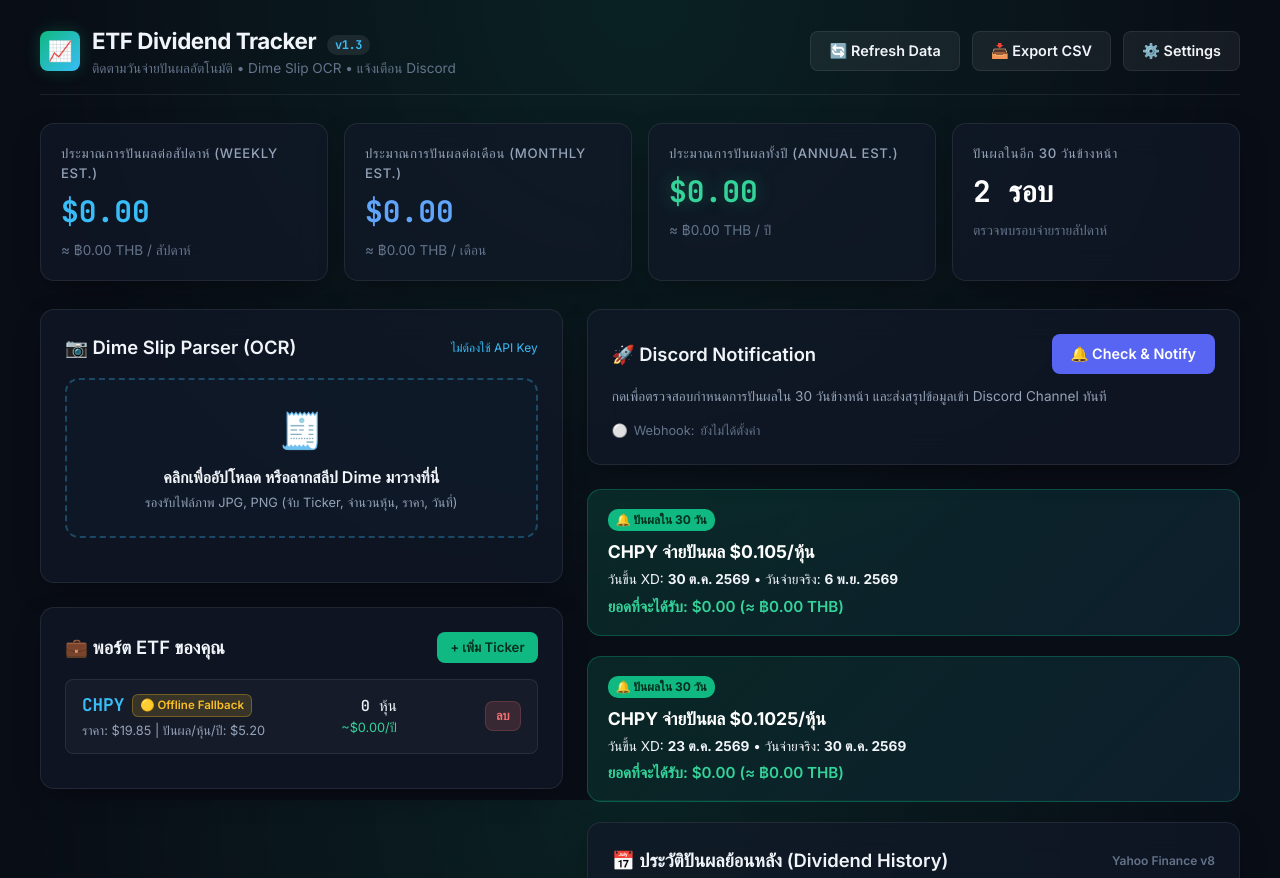
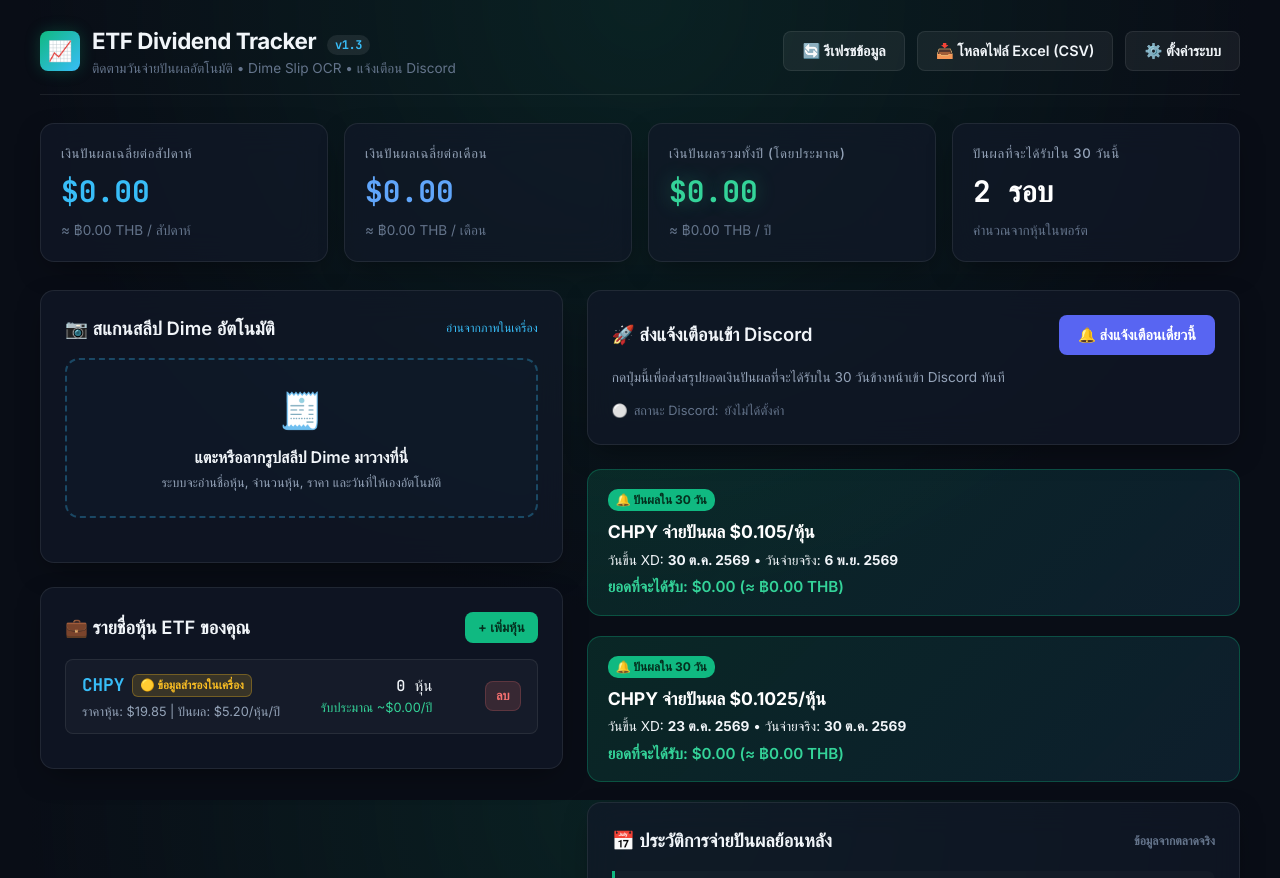
Before and after one commit to Hosxiz/ETF-Dividend-Tracker-Cloud-Auto-Sync, a plain HTML site: page index.html in a window 1280 px wide. Shown: the top 878 px of the page. Drawn offline with Linux system fonts and the light colour scheme; no server answers.

Commit message:
style: simplify UI labels and badges to friendly Thai language

```diff
--- a/index.html
+++ b/index.html
@@ -29,33 +29,33 @@
         </div>
       </div>
       <div class="header-actions">
-        <button id="btn-refresh-data" class="btn btn-secondary" title="รีเฟรชข้อมูลปันผลและราคาล่าสุด">🔄 Refresh Data</button>
-        <button id="btn-export-csv" class="btn btn-secondary" title="ส่งออกข้อมูลพอร์ตเป็น CSV">📥 Export CSV</button>
-        <button id="btn-open-settings" class="btn btn-secondary" title="ตั้งค่า Discord Webhook">⚙️ Settings</button>
+        <button id="btn-refresh-data" class="btn btn-secondary" title="ดึงข้อมูลราคาและปันผลล่าสุด">🔄 รีเฟรชข้อมูล</button>
+        <button id="btn-export-csv" class="btn btn-secondary" title="ดาวน์โหลดข้อมูลเป็นไฟล์ Excel">📥 โหลดไฟล์ Excel (CSV)</button>
+        <button id="btn-open-settings" class="btn btn-secondary" title="ตั้งค่าการแจ้งเตือน">⚙️ ตั้งค่าระบบ</button>
       </div>
     </header>
 
     <!-- KPI Summary Grid -->
     <section class="kpi-grid">
       <div class="glass-panel kpi-card">
-        <span class="kpi-label">ประมาณการปันผลต่อสัปดาห์ (Weekly Est.)</span>
+        <span class="kpi-label">เงินปันผลเฉลี่ยต่อสัปดาห์</span>
         <div id="kpi-weekly-usd" class="kpi-value" style="color: #38BDF8;">$0.00</div>
-        <div id="kpi-weekly-thb" class="kpi-sub">≈ ฿0.00 THB / สัปดาห์</div>
+        <div id="kpi-weekly-thb" class="kpi-sub">≈ ฿0.00 บาท / สัปดาห์</div>
       </div>
       <div class="glass-panel kpi-card">
-        <span class="kpi-label">ประมาณการปันผลต่อเดือน (Monthly Est.)</span>
+        <span class="kpi-label">เงินปันผลเฉลี่ยต่อเดือน</span>
         <div id="kpi-monthly-usd" class="kpi-value" style="color: #60A5FA;">$0.00</div>
-        <div id="kpi-monthly-thb" class="kpi-sub">≈ ฿0.00 THB / เดือน</div>
+        <div id="kpi-monthly-thb" class="kpi-sub">≈ ฿0.00 บาท / เดือน</div>
       </div>
       <div class="glass-panel kpi-card">
-        <span class="kpi-label">ประมาณการปันผลทั้งปี (Annual Est.)</span>
+        <span class="kpi-label">เงินปันผลรวมทั้งปี (โดยประมาณ)</span>
         <div id="kpi-annual-usd" class="kpi-value emerald">$0.00</div>
-        <div id="kpi-annual-thb" class="kpi-sub">≈ ฿0.00 THB / ปี</div>
+        <div id="kpi-annual-thb" class="kpi-sub">≈ ฿0.00 บาท / ปี</div>
       </div>
       <div class="glass-panel kpi-card">
-        <span class="kpi-label">ปันผลในอีก 30 วันข้างหน้า</span>
+        <span class="kpi-label">ปันผลที่จะได้รับใน 30 วันนี้</span>
         <div id="kpi-upcoming-count" class="kpi-value">0 รอบ</div>
-        <div id="kpi-upcoming-sub" class="kpi-sub">ตรวจพบรอบจ่ายรายสัปดาห์</div>
+        <div id="kpi-upcoming-sub" class="kpi-sub">คำนวณจากหุ้นในพอร์ต</div>
       </div>
     </section>
 
@@ -66,28 +66,28 @@
         <!-- Dime Slip Dropzone -->
         <div class="glass-panel" style="margin-bottom: 24px;">
           <h2 class="section-title">
-            <span>📷 Dime Slip Parser (OCR)</span>
-            <span style="font-size: 0.75rem; color: var(--secondary-cyan); font-weight: normal;">ไม่ต้องใช้ API Key</span>
+            <span>📷 สแกนสลีป Dime อัตโนมัติ</span>
+            <span style="font-size: 0.75rem; color: var(--secondary-cyan); font-weight: normal;">อ่านจากภาพในเครื่อง</span>
           </h2>
           <div id="slip-dropzone" class="dropzone">
             <div class="dropzone-icon">🧾</div>
-            <div style="font-weight: 600; margin-bottom: 4px;">คลิกเพื่ออัปโหลด หรือลากสลีป Dime มาวางที่นี่</div>
-            <div style="font-size: 0.8rem; color: var(--text-muted);">รองรับไฟล์ภาพ JPG, PNG (จับ Ticker, จำนวนหุ้น, ราคา, วันที่)</div>
+            <div style="font-weight: 600; margin-bottom: 4px;">แตะหรือลากรูปสลีป Dime มาวางที่นี่</div>
+            <div style="font-size: 0.8rem; color: var(--text-muted);">ระบบจะอ่านชื่อหุ้น, จำนวนหุ้น, ราคา และวันที่ให้เองอัตโนมัติ</div>
             <input type="file" id="slip-file-input" accept="image/*" style="display: none;">
           </div>
           <div id="ocr-progress-box" class="ocr-progress-box">
             <div class="progress-bar-bg">
               <div id="ocr-progress-bar" class="progress-bar-fill"></div>
             </div>
-            <div id="ocr-progress-text" style="font-size: 0.85rem; color: var(--secondary-cyan);">กำลังเตรียมประมวลผล...</div>
+            <div id="ocr-progress-text" style="font-size: 0.85rem; color: var(--secondary-cyan);">กำลังอ่านข้อมูลจากรูปภาพ...</div>
           </div>
         </div>
 
         <!-- Portfolio Holdings Management -->
         <div class="glass-panel">
           <div class="section-title">
-            <span>💼 พอร์ต ETF ของคุณ</span>
-            <button id="btn-show-add-holding" class="btn btn-primary" style="padding: 6px 12px; font-size: 0.825rem;">+ เพิ่ม Ticker</button>
+            <span>💼 รายชื่อหุ้น ETF ของคุณ</span>
+            <button id="btn-show-add-holding" class="btn btn-primary" style="padding: 6px 12px; font-size: 0.825rem;">+ เพิ่มหุ้น</button>
           </div>
           <div id="holdings-list">
             <!-- Dynamic holding items inserted via app.js -->
@@ -100,16 +100,16 @@
         <!-- Discord Trigger Panel -->
         <div class="glass-panel" style="margin-bottom: 24px;">
           <div style="display: flex; justify-content: space-between; align-items: center; margin-bottom: 12px;">
-            <h2 class="section-title" style="margin-bottom: 0;">🚀 Discord Notification</h2>
+            <h2 class="section-title" style="margin-bottom: 0;">🚀 ส่งแจ้งเตือนเข้า Discord</h2>
             <button id="btn-check-notify" class="btn btn-discord">
-              <span>🔔 Check & Notify</span>
+              <span>🔔 ส่งแจ้งเตือนเดี๋ยวนี้</span>
             </button>
           </div>
           <p style="font-size: 0.85rem; color: var(--text-muted); margin-bottom: 14px;">
-            กดเพื่อตรวจสอบกำหนดการปันผลใน 30 วันข้างหน้า และส่งสรุปข้อมูลเข้า Discord Channel ทันที
+            กดปุ่มนี้เพื่อส่งสรุปยอดเงินปันผลที่จะได้รับใน 30 วันข้างหน้าเข้า Discord ทันที
           </p>
           <div id="discord-status-box" style="font-size: 0.8rem; color: var(--text-dim); display: flex; align-items: center; gap: 6px;">
-            <span id="discord-indicator">⚪</span> Webhook: <span id="discord-url-display">ยังไม่ได้ตั้งค่า</span>
+            <span id="discord-indicator">⚪</span> สถานะ Discord: <span id="discord-url-display">ยังไม่ได้ตั้งค่า</span>
           </div>
         </div>
 
@@ -121,8 +121,8 @@
         <!-- Historical Dividend Records -->
         <div class="glass-panel">
           <div class="section-title">
-            <span>📅 ประวัติปันผลย้อนหลัง (Dividend History)</span>
-            <span style="font-size: 0.75rem; color: var(--text-dim);">Yahoo Finance v8</span>
+            <span>📅 ประวัติการจ่ายปันผลย้อนหลัง</span>
+            <span style="font-size: 0.75rem; color: var(--text-dim);">ข้อมูลจากตลาดจริง</span>
           </div>
           <div id="dividend-history-list">
             <!-- Populated dynamically -->
--- a/js/app.js
+++ b/js/app.js
@@ -228,8 +228,8 @@ class App {
 
         const isLive = m && m.isFallback === false;
         const statusBadge = isLive
-          ? `<span style="font-size: 0.72rem; padding: 2px 7px; border-radius: 6px; background: rgba(16, 185, 129, 0.15); color: #34D399; border: 1px solid rgba(16, 185, 129, 0.3); font-weight: 600; margin-left: 8px;">🟢 Live Yahoo</span>`
-          : `<span style="font-size: 0.72rem; padding: 2px 7px; border-radius: 6px; background: rgba(251, 191, 36, 0.15); color: #FBBF24; border: 1px solid rgba(251, 191, 36, 0.3); font-weight: 600; margin-left: 8px;">🟡 Offline Fallback</span>`;
+          ? `<span style="font-size: 0.72rem; padding: 2px 7px; border-radius: 6px; background: rgba(16, 185, 129, 0.15); color: #34D399; border: 1px solid rgba(16, 185, 129, 0.3); font-weight: 600; margin-left: 8px;">🟢 ข้อมูลสดตลาดจริง</span>`
+          : `<span style="font-size: 0.72rem; padding: 2px 7px; border-radius: 6px; background: rgba(251, 191, 36, 0.15); color: #FBBF24; border: 1px solid rgba(251, 191, 36, 0.3); font-weight: 600; margin-left: 8px;">🟡 ข้อมูลสำรองในเครื่อง</span>`;
 
         el.innerHTML = `
           <div>
@@ -238,12 +238,12 @@ class App {
               ${statusBadge}
             </div>
             <div style="font-size: 0.8rem; color: var(--text-muted); margin-top: 3px;">
-              ราคา: $${m?.lastPrice?.toFixed(2) || '—'} | ปันผล/หุ้น/ปี: $${annualRate.toFixed(2)}
+              ราคาหุ้น: $${m?.lastPrice?.toFixed(2) || '—'} | ปันผล: $${annualRate.toFixed(2)}/หุ้น/ปี
             </div>
           </div>
           <div style="text-align: right; margin-right: 12px;">
             <div class="holding-shares">${h.shares.toLocaleString()} หุ้น</div>
-            <div style="font-size: 0.8rem; color: #34D399;">~$${estPayout}/ปี</div>
+            <div style="font-size: 0.8rem; color: #34D399;">รับประมาณ ~$${estPayout}/ปี</div>
           </div>
           <button class="btn btn-danger" data-ticker="${h.ticker}">ลบ</button>
         `;
```
